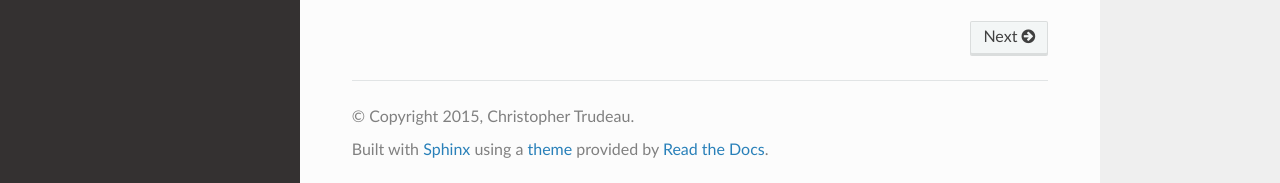
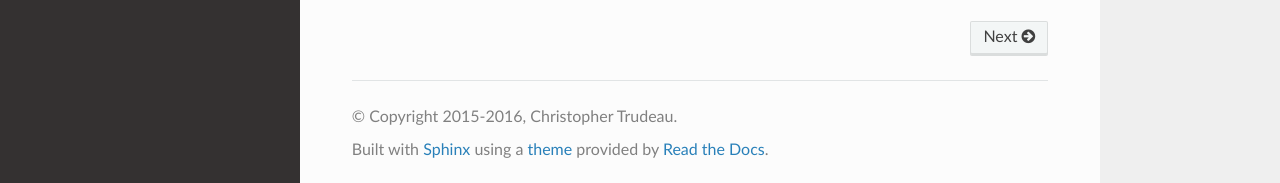
Before and after one commit to marcogh/django-dform, a Sphinx documentation site: the page built from docs/index.rst, in a window 1280 px wide and 900 px high, scrolled down 995 px. Shown: the part 714-897 px from the top of the window. Built offline with Sphinx 7.4.7 and the Read the Docs theme 2.0.0, drawn with Linux system fonts in a browser that asks for light colours.

Commit message:
Update copyright date in docs

```diff
--- a/docs/conf.py
+++ b/docs/conf.py
@@ -54,7 +54,7 @@ master_doc = 'index'
 
 # General information about the project.
 project = 'DForm'
-copyright = '2015, Christopher Trudeau'
+copyright = '2015-2016, Christopher Trudeau'
 author = 'Christopher Trudeau'
 
 # The version info for the project you're documenting, acts as replacement for
```
